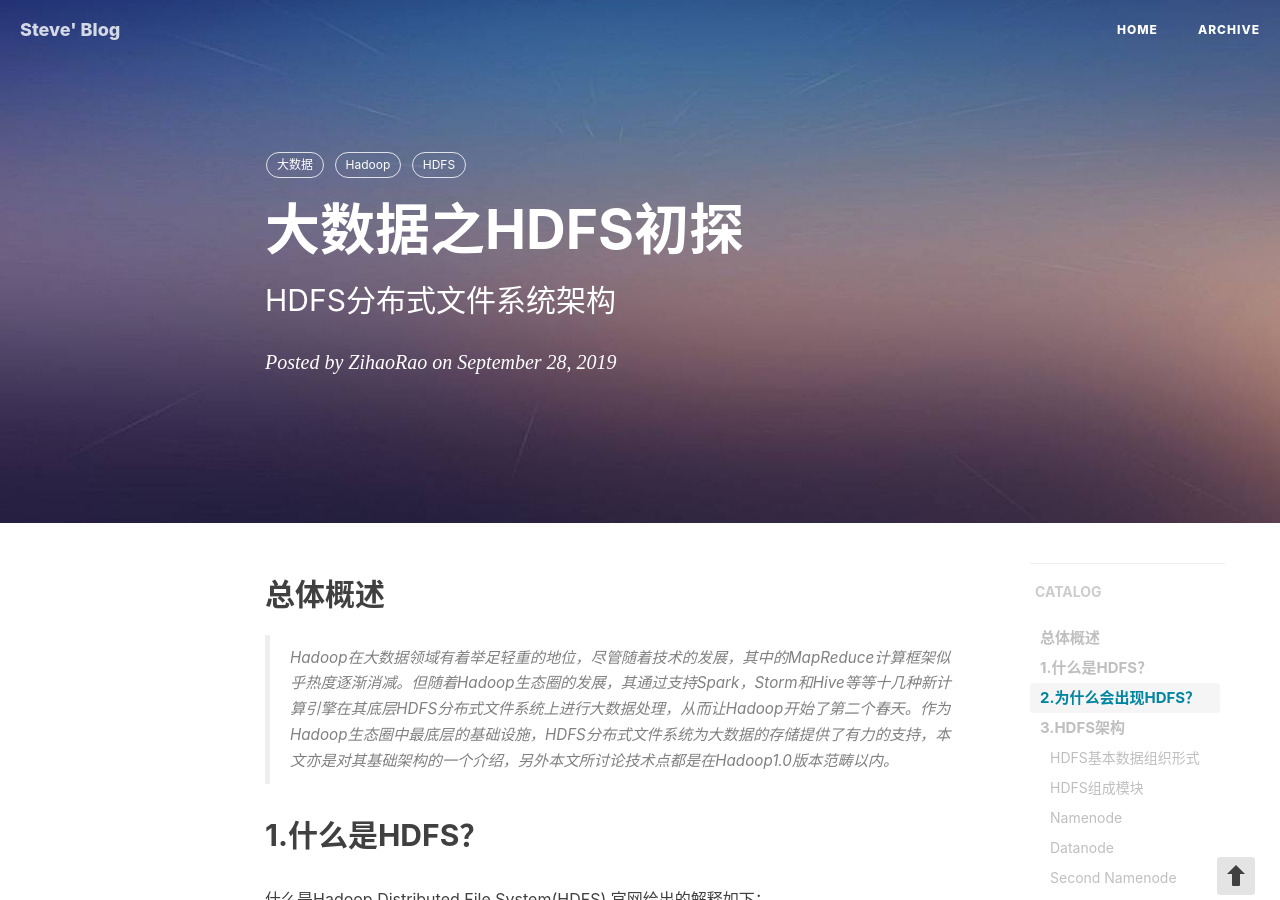
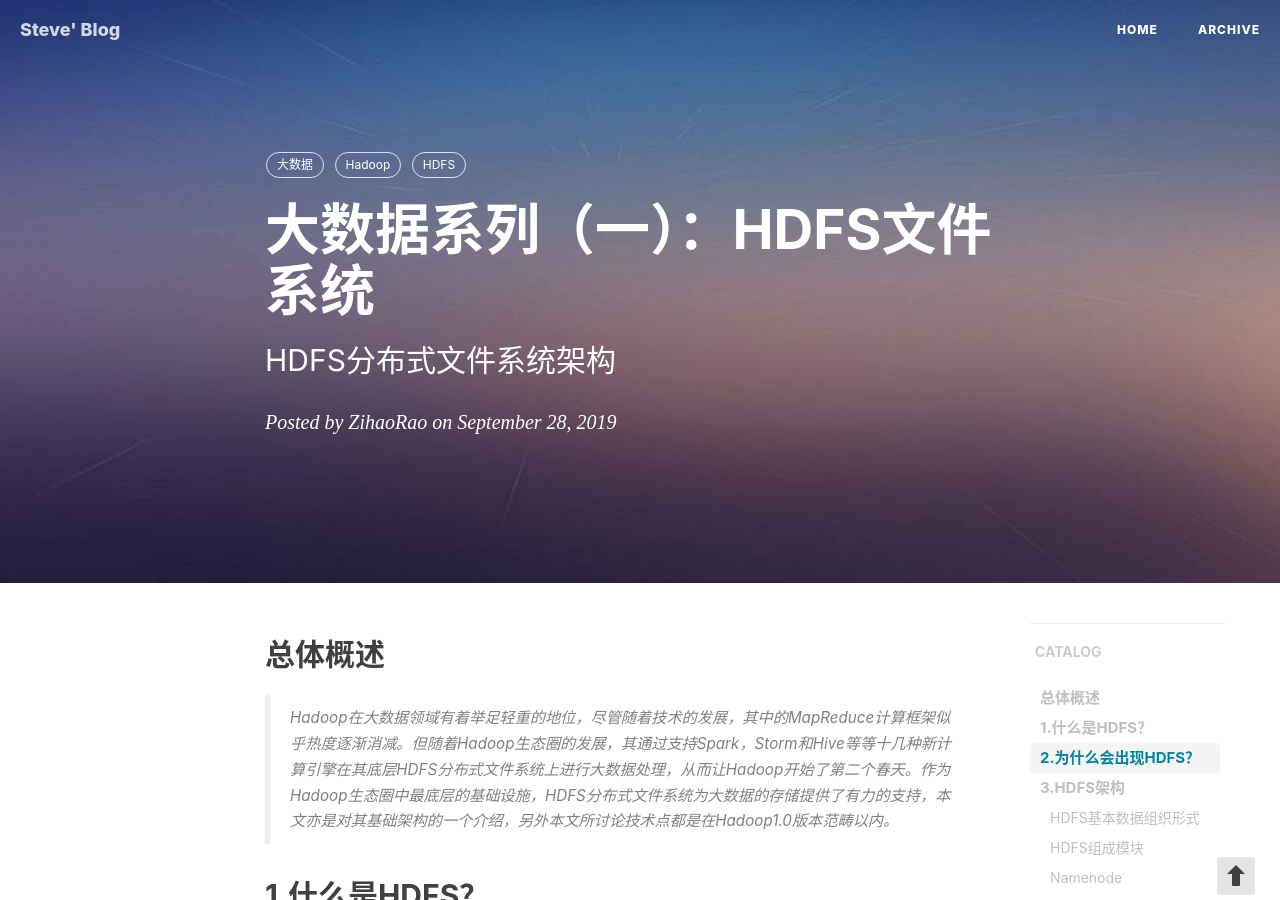
Before and after one commit to SteveRao/steverao.github.io, a Jekyll site: the page built from _posts/2019-09-28-HDFS.md, in a window 1280 px wide and 900 px high. Built offline with Jekyll 4.4.1, drawn with Linux system fonts in a browser that asks for light colours; nearby versions of some CDN libraries; comment, search, counter and statistics services are not loaded.

Commit message:
修改标题

```diff
--- a/_posts/2019-09-28-HDFS.md
+++ b/_posts/2019-09-28-HDFS.md
@@ -1,6 +1,6 @@
 ---
 layout:     post
-title:      "大数据之HDFS初探"
+title:      "大数据系列（一）：HDFS文件系统"
 subtitle:   "HDFS分布式文件系统架构"
 date:       2019-09-28
 author:     "ZihaoRao"
```
Also changed, not shown: _posts/2019-10-10-exception.md (+1 -1 lines).
